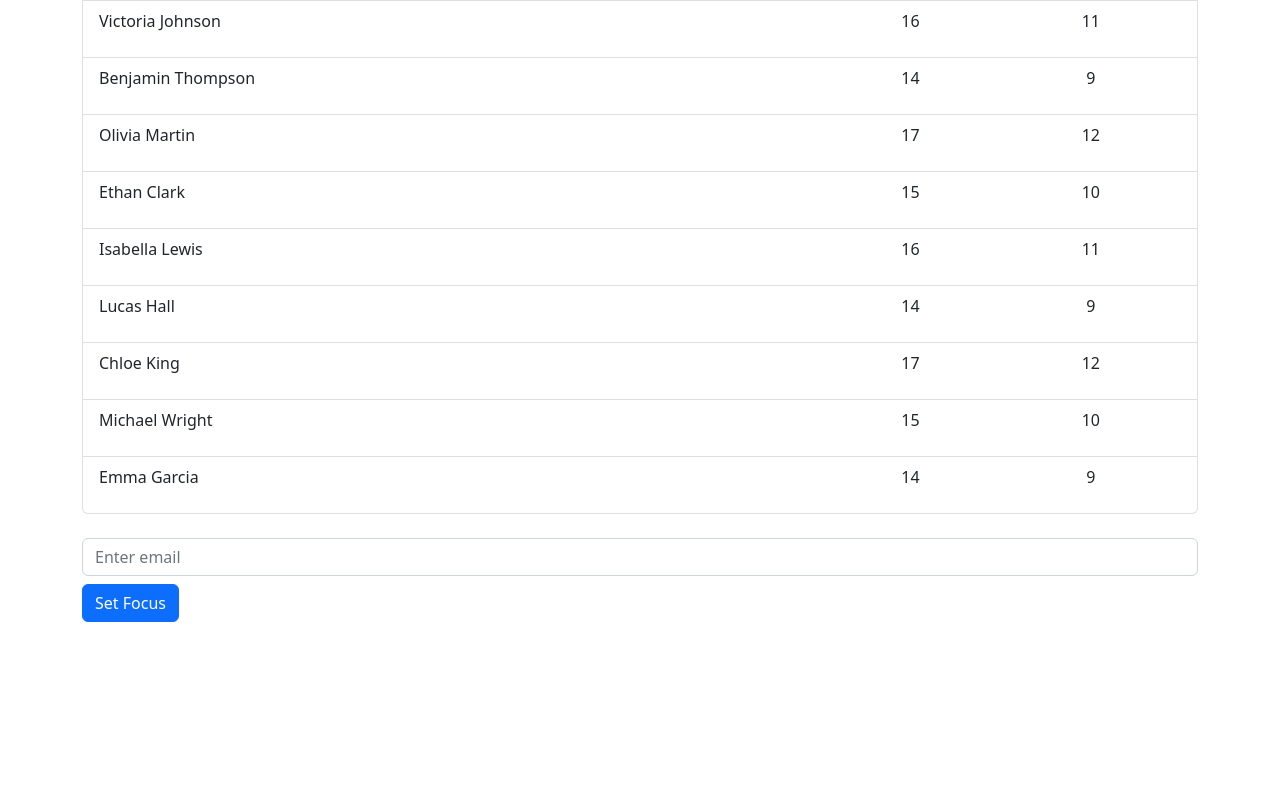
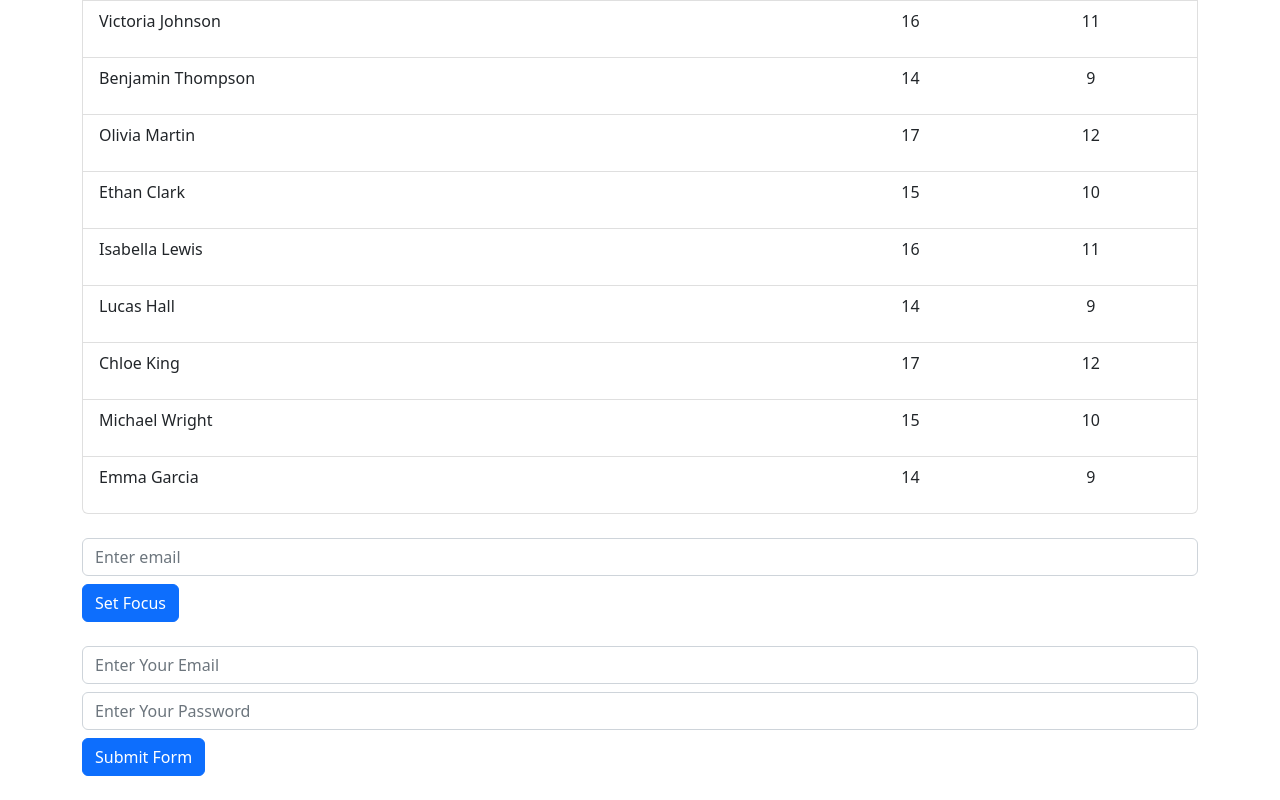
Before and after one commit to Krpiszez/FrontEndProjects, a React (Create React App) app in the folder IntroToReact/: page / in a window 1280 px wide. Shown: the part 7839-8639 px from the top of the page. Before the commit the page ends 8485 px from the top, so only its background shows below. Built offline with nearby package versions, Linux system fonts and the light colour scheme.

Commit message:
useRef events

```diff
--- a/IntroToReact/src/App.js
+++ b/IntroToReact/src/App.js
@@ -27,6 +27,7 @@ import UseEffect01 from "./components/14-useeffect/01-use-effect";
 import { Counter2 } from "./components/14-useeffect/02-use-effect";
 import DigitalClockApplication3 from "./components/15-digital-clock-application3/15-digital-clock-application3";
 import FilterList from "./components/16-filter-list/filter-list";
+import NextInput from "./components/17-useref/02-next-input";
 import UseRefHook from "./components/17-useref/useref";
 import ProgressBar from "./components/implementation/ProgressBar";
 import Impl1 from "./components/implementation/impl1";
@@ -122,6 +123,8 @@ const App = () => {
             <br/>
             <UseRefHook/>
             <br/>
+            <NextInput/>
+            <br/>
         </div>
     )
 };
--- /dev/null
+++ b/IntroToReact/src/components/17-useref/02-next-input.js
@@ -0,0 +1,43 @@
+import React, { useRef } from 'react'
+import { Button, Container, Form } from 'react-bootstrap'
+
+const NextInput = () => {
+    const usernameRef = useRef(null);
+    const passwordRef = useRef(null);
+    const buttonRef = useRef(null);
+
+    const handleKeyDown = (e, refToFocus) => {
+        console.log(e.key)
+        if(e.key === "Enter"){
+            refToFocus.current.focus();
+        }
+    }
+
+    const handleSubmit = () => {
+        alert(`Username: ${usernameRef.current.value} Password: ${passwordRef.current.value}`)
+    }
+
+  return (
+    <Container>
+        <Form>
+            <Form.Control
+            type='email'
+            ref={usernameRef}
+            onKeyDown={(e)=>handleKeyDown(e, passwordRef)}
+            placeholder='Enter Your Email'
+            className='mb-2'
+            />
+            <Form.Control
+            type='password'
+            ref={passwordRef}
+            onKeyDown={(e)=>handleKeyDown(e, buttonRef)}
+            placeholder='Enter Your Password'
+            className='mb-2'
+            />
+            <Button ref={buttonRef} type='button' onClick={handleSubmit}>Submit Form</Button>
+        </Form>
+    </Container>
+  )
+}
+
+export default NextInput
--- a/IntroToReact/src/components/17-useref/useref.js
+++ b/IntroToReact/src/components/17-useref/useref.js
@@ -1,4 +1,4 @@
-import React, { useEffect, useRef } from 'react'
+import React, { useRef } from 'react'
 import { Button, Container, Form } from 'react-bootstrap'
 
 const UseRefHook = () => {
```
